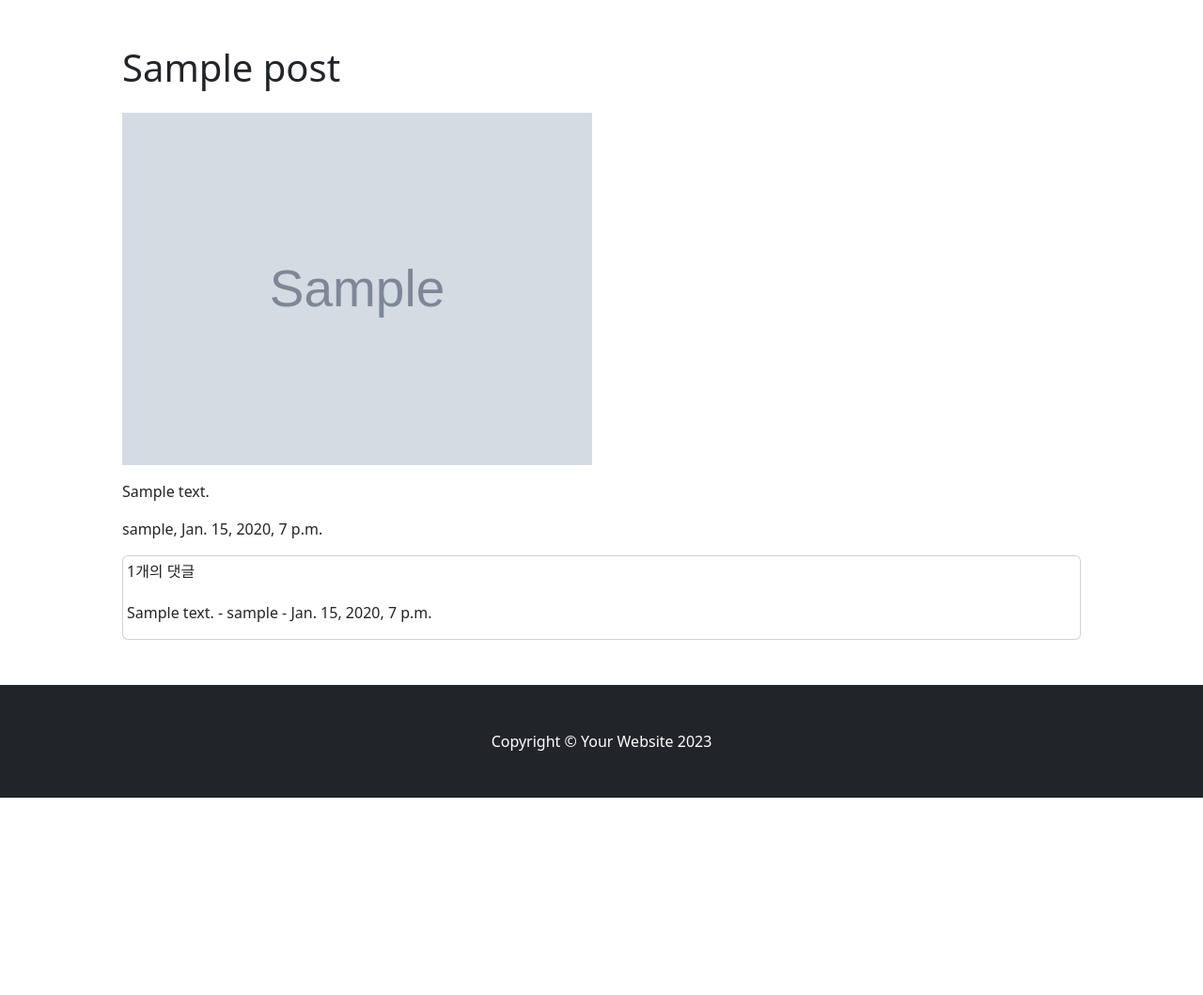
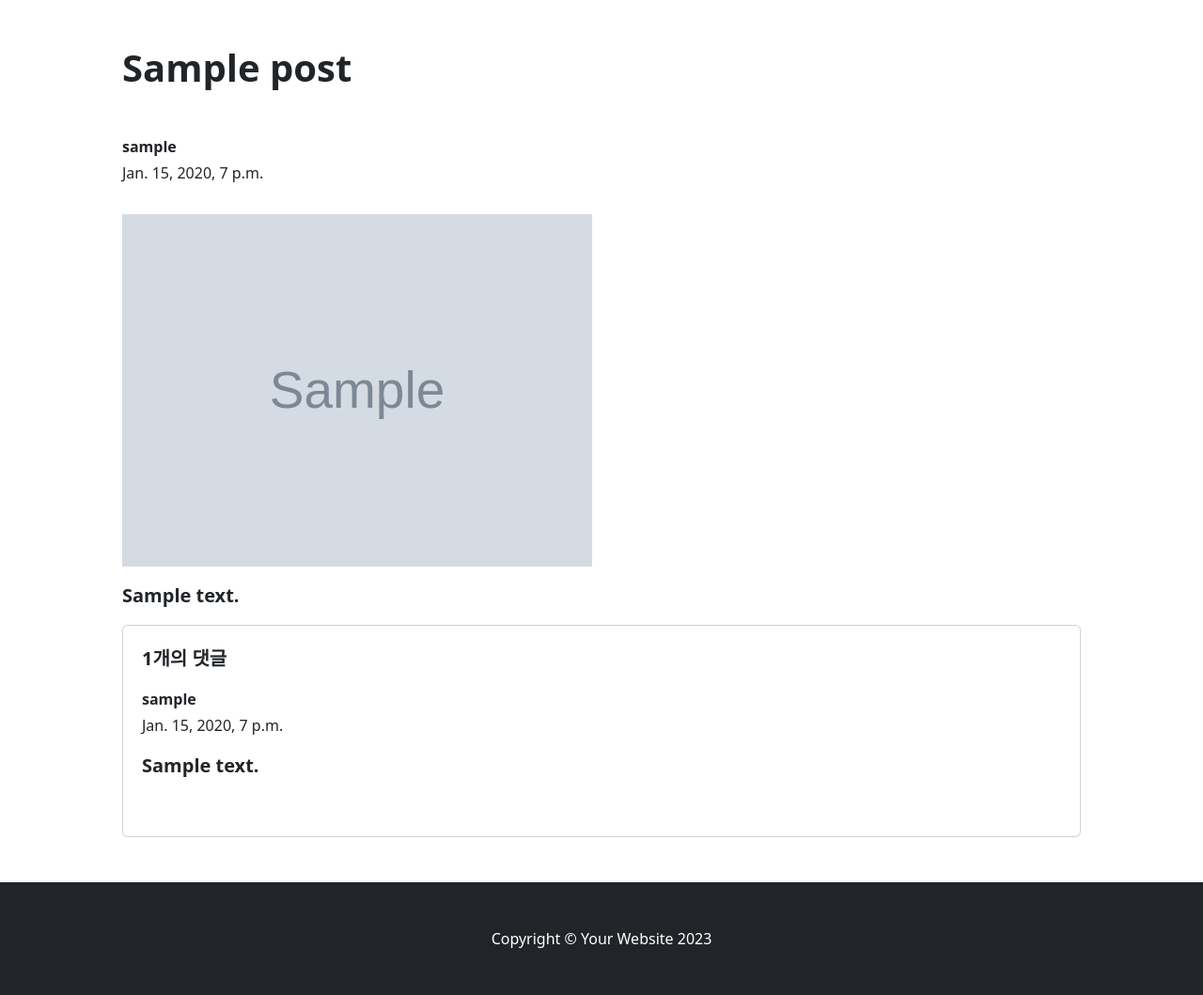
Before and after one commit to nahowo/likelion_blog, a Django app: page //post/1/ in a window 1280 px wide. Shown: the part 56-1115 px from the top of the page at 94% size. Before the commit the page ends 905 px from the top, so only its background shows below. Run offline with Django 3.2, Linux system fonts and the light colour scheme; tables that the repository leaves empty hold one stand-in row (values such as "Sample post"); grey boxes marked "Sample" are stand-in pictures.

Commit message:
템플릿 수정

```diff
--- a/comment/views.py
+++ b/comment/views.py
@@ -1,5 +1,6 @@
-from django.shortcuts import render
+from django.shortcuts import render, redirect, get_object_or_404
 from .models import comment
 from post.views import post_detail
+from post.models import post
 
 # Create your views here.
--- a/post/templates/post/post_detail.html
+++ b/post/templates/post/post_detail.html
@@ -6,38 +6,45 @@
     </head>
     <body>
         <div class="container">
-            <div class="m-5">
-                <h1>{{post.title}}</h1>
+            <div class="m-5 fw-bold">
+                <h1 class="mb-5 fw-bolder">{{post.title}}</h1>
+                <p class="fw-bold fs-6 mb-1">{{post.author.nickname}}</p>
+                <p class="fw-light fs-6">{{post.created_at}}</p>
                 <section>
                     <div>
                         {% if post.image %}
                             <img src="{{post.image.url}}" alt="{{post.title}}" width="500" class="mt-3 mb-3"/>
                         {% endif %}
-                        <p class="card-text">{{post.content}}</p>
-                        <p>{{post.author.nickname}}, {{post.created_at}}</p>
+                        <p class="card-text fs-5">{{post.content}}</p>
                         {% if user.is_authenticated %}
                             {% if user.username == post.author.username %}
-                            <h5 class="mb-0"><a href="{% url 'update' post.pk %}" role="button" class="badge bg-secondary mb-1" style="text-decoration-line: none;">수정</a></h6>
-                            <h5 class="mb-0"><a href="{% url 'delete' post.pk %}" role="button" class="badge bg-secondary" style="text-decoration-line: none;">삭제</a></h6>
+                            <h5 class=""><a href="{% url 'update' post.pk %}" role="button" class="badge bg-secondary mb-1" style="text-decoration-line: none;">수정</a></h6>
+                            <h5 class=""><a href="{% url 'delete' post.pk %}" role="button" class="badge bg-secondary" style="text-decoration-line: none;">삭제</a></h6>
                             {% endif %}
-                            <div class='mt-3'>
-                                <form method='POST'>
-                                    {% csrf_token %}
-                                    <input name='content' type='text' value=''>
-                                    <input class='btn btn-primary' type='submit' value='저장'>
-                                </form>
-                            </div>
                         {% endif %}
                         <div class="card my-3">
-                            <div class="m-1">
-                                {{count}}개의 댓글
+                            <div class="my-3 mx-3">
+                                <div class="m-1">
+                                    <p class="fw-bold fs-5">{{count}}개의 댓글</p>
+                                    {% if user.is_authenticated %}
+                                        <div class='mt-3 mb-5'>
+                                            <form method='POST'>
+                                                {% csrf_token %}
+                                                <div class="input-group my-3">
+                                                    <input name='content' type="text" class="form-control" placeholder="댓글을 작성하세요">
+                                                  </div>
+                                                <input class='btn btn-primary col-auto' type='submit' value='댓글 작성'>
+                                            </form>
+                                        </div>
+                                    {% endif %}
+                                    {% for comment in comments %}
+                                        <p class="fw-bold fs-6 mb-1">{{comment.author.nickname }}</p>
+                                        <p class="fw-light fs-6">{{comment.updated_date}}</p>
+                                        <p class="fs-5">{{ comment.content }}</p>
+                                        <br>
+                                    {% endfor %}
+                                </div>
                             </div>
-                            {% for comment in comments %}
-                            <div class="my-3 mx-1">
-                                {{comment.content }} - {{comment.author.nickname }} - {{comment.updated_date}}
-                                <br>
-                            </div>
-                            {% endfor %}
                         </div>
                     </div>
                 </section>
--- a/post/templates/post/post_list.html
+++ b/post/templates/post/post_list.html
@@ -2,6 +2,9 @@
 <!DOCTYPE html>
 <html lang="ko">
     <head>
+        <meta http-equiv="Cache-Control" content="no-cache, no-store, must-revalidate">
+        <meta http-equiv="Pragma" content="no-cache">
+        <meta http-equiv="Expires" content="0">
         <meta charset="utf-8" />
         <meta name="viewport" content="width=device-width, initial-scale=1, shrink-to-fit=no" />
         <meta name="description" content="" />
--- a/post/views.py
+++ b/post/views.py
@@ -2,7 +2,6 @@ from django.shortcuts import render, get_object_or_404, redirect
 from .models import post
 from .forms import PostForm
 from comment.models import comment
-
 
 # Create your views here.
 def post_list(request):
@@ -12,7 +11,7 @@ def post_list(request):
 def post_detail(request,pk):
     Post=get_object_or_404(post,pk=pk)
     comments=comment.objects.filter(post=pk)
-    Count=comments.count()
+    count=comments.count()
     if request.method == "POST":
         myComment=comment()
         User=request.user
@@ -21,7 +20,7 @@ def post_detail(request,pk):
         myComment.content=request.POST.get('content')
         if myComment.content:
             myComment.save()
-    return render(request,'post/post_detail.html',{'post':Post, 'comments':comments, 'count':Count})
+    return render(request,'post/post_detail.html',{'post':Post, 'comments':comments, 'count':count})
 
 def create_post(request):
     myPost=post()
```
